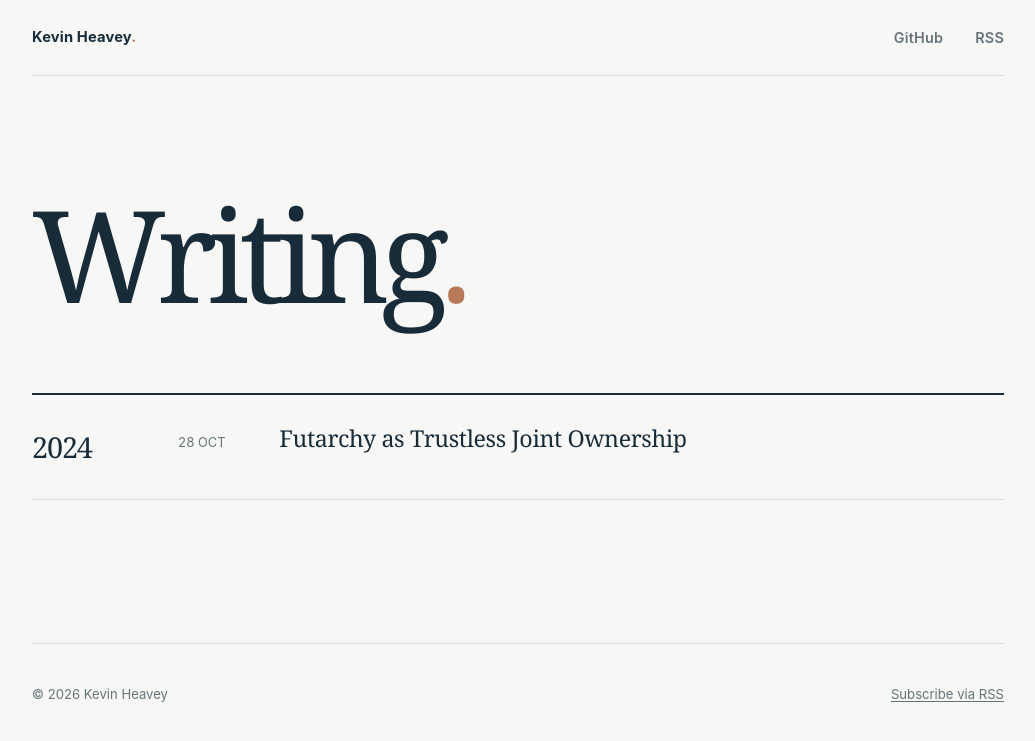
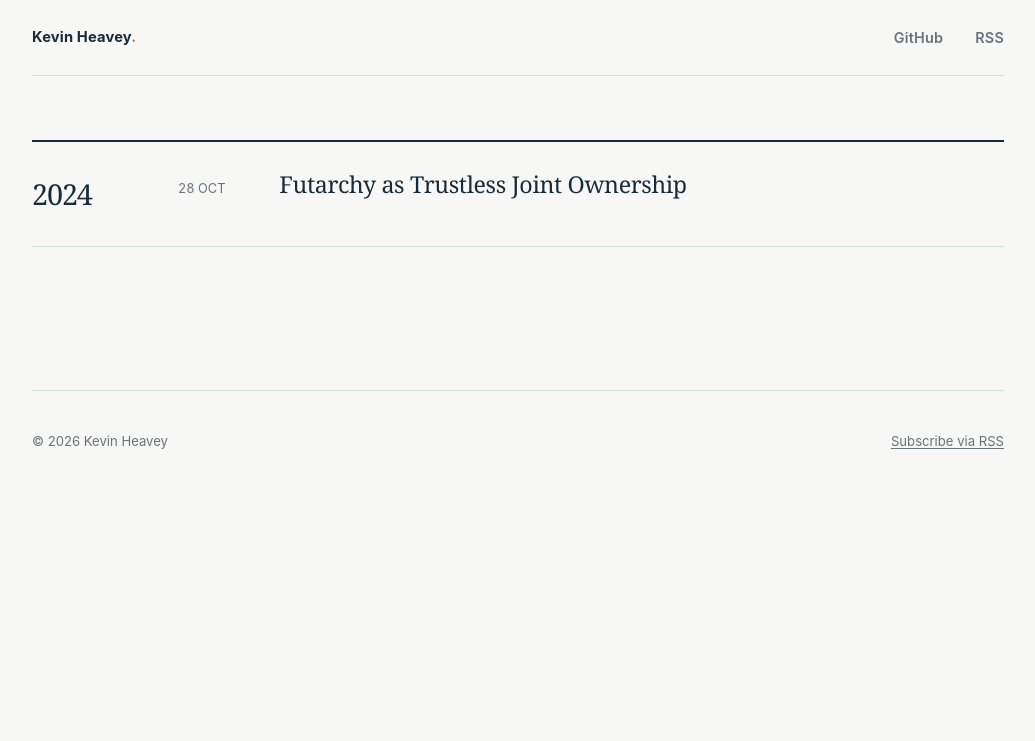
Before and after one commit to kevinheavey/kevinheavey.github.io, a Jekyll site: the page built from index.html, in a window 1280 px wide. Shown: the top 741 px of the page, without its empty margins (122-1157 px from the left). Built offline with Jekyll 4.4.1, drawn with Linux system fonts in a browser that asks for light colours.

Commit message:
Remove homepage writing heading

```diff
--- a/_layouts/default.html
+++ b/_layouts/default.html
@@ -26,7 +26,7 @@
     <meta name="twitter:image" content="{{ preview_image | absolute_url }}">
     {% if page.url == '/' %}<script type="application/ld+json">{"@context":"https://schema.org","@type":"WebSite","name":"Kevin Heavey","url":"https://kevinheavey.dev/"}</script>{% endif %}
     <link rel="icon" type="image/svg+xml" href="{{ '/assets/favicon.svg' | relative_url }}">
-    <link rel="stylesheet" href="{{ '/assets/style.css' | relative_url }}?v=2">
+    <link rel="stylesheet" href="{{ '/assets/style.css' | relative_url }}?v=3">
     <link rel="alternate" type="application/atom+xml" title="{{ site.title | escape }} — feed" href="{{ '/feed.xml' | absolute_url }}">
   </head>
   <body>
--- a/assets/style.css
+++ b/assets/style.css
@@ -39,7 +39,7 @@ a:focus-visible { outline: 2px solid var(--accent); outline-offset: 4px; }
   text-decoration: none;
   white-space: nowrap;
 }
-.wordmark-mark, .title-period { color: var(--warm); }
+.wordmark-mark { color: var(--warm); }
 .site-header nav { display: flex; gap: clamp(1rem, 3vw, 2rem); align-items: center; }
 .site-header nav a {
   color: var(--muted);
@@ -49,7 +49,6 @@ a:focus-visible { outline: 2px solid var(--accent); outline-offset: 4px; }
   text-decoration: none;
 }
 .site-header nav a:hover { color: var(--ink); }
-.intro { padding: clamp(4rem, 9vw, 7.5rem) 0 clamp(3rem, 6vw, 5rem); }
 .eyebrow {
   color: var(--accent);
   font-size: .82rem;
@@ -58,17 +57,8 @@ a:focus-visible { outline: 2px solid var(--accent); outline-offset: 4px; }
   line-height: 1.4;
   text-transform: uppercase;
 }
-.intro .eyebrow { margin: 0 0 1.2rem; }
 h1, h2, h3 { font-family: Georgia, "Times New Roman", serif; }
-.intro h1 {
-  margin: 0;
-  font-size: clamp(4.4rem, 10vw, 8.25rem);
-  font-weight: 400;
-  letter-spacing: -.072em;
-  line-height: .98;
-}
-.intro-copy { margin: 1.5rem 0 0; color: var(--muted); font-size: clamp(1.05rem, 2vw, 1.25rem); }
-.archive { min-height: 250px; border-top: 2px solid var(--ink); }
+.archive { min-height: 250px; margin-top: clamp(2.5rem, 5vw, 4rem); border-top: 2px solid var(--ink); }
 .year-group { display: grid; grid-template-columns: 130px 1fr; gap: 1rem; border-bottom: 1px solid var(--rule); }
 .year-group h2 { margin: 0; padding: 1.75rem 0; font-size: 1.8rem; font-weight: 400; letter-spacing: -.04em; }
 .post-list { margin: 0; padding: .7rem 0; list-style: none; }
@@ -107,7 +97,6 @@ h1, h2, h3 { font-family: Georgia, "Times New Roman", serif; }
 @media (max-width: 620px) {
   .site-header { min-height: 72px; gap: 1rem; }
   .site-header nav { gap: 1rem; }
-  .intro { padding-top: 4rem; }
   .year-group { display: block; }
   .year-group h2 { padding: 1.4rem 0 .2rem; }
   .post-list { padding-top: 0; }
--- a/index.html
+++ b/index.html
@@ -3,10 +3,6 @@ layout: default
 title: Writing
 permalink: /
 ---
-<section class="intro" aria-labelledby="page-title">
-  <h1 id="page-title">Writing<span class="title-period">.</span></h1>
-</section>
-
 <section class="archive" aria-label="Posts">
   {% if site.posts.size > 0 %}
     {% assign current_year = '' %}
```
